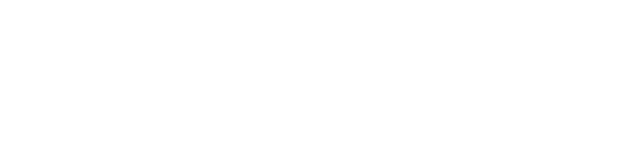
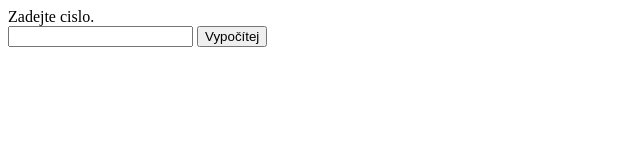
Before and after one commit to Tomisek-Ondrej/VAP, a plain HTML site: page index.html in a window 1280 px wide. Shown: the whole page, without its empty margins (0-640 px from the left). Drawn offline with Linux system fonts and the light colour scheme.

```diff
--- a/index.html
+++ b/index.html
@@ -5,8 +5,12 @@
     <meta name="viewport" content="width=device-width>, initial-scale=1.0">
     <meta http-equiv="X-UA-Compatible" content="ie=edge">
     <title>Document</title>
+    <link rel="stylsheet" href="styles.css">
 </head>
 <body>
     <script src="index.js"></script>
+    <div>Zadejte cislo.<div>
+    <input type="number" id="vstup">
+    <input type="button" onclick="vypocitej()" value="Vypočítej">
 </body>
 </html>
--- a/index.js
+++ b/index.js
@@ -1 +1,8 @@
-alert("ahoj");
+function fibCislo(n) {
+    if (n < 2) return 1;
+    return fibCislo(n - 1) + fibCislo(n - 2);
+}
+
+function vypocitej(){
+    alert(fibCislo(Number(document.getElementById("vstup").value )))
+}
--- a/style.css
+++ /dev/null
@@ -1,3 +0,0 @@
-body{
-    background-color: blue
-}
--- /dev/null
+++ b/styles.css
@@ -0,0 +1,4 @@
+body{
+    background-color: green
+    font-size: 30px;
+}
```
Also changed, not shown: script.js (added).
